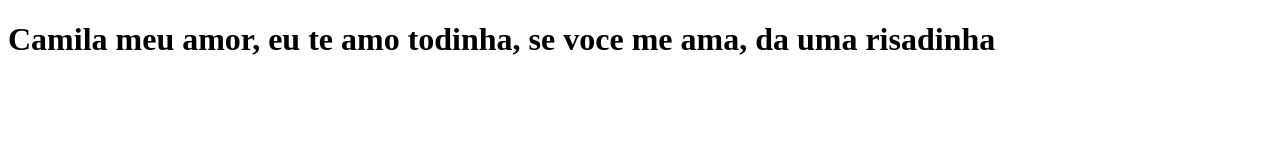
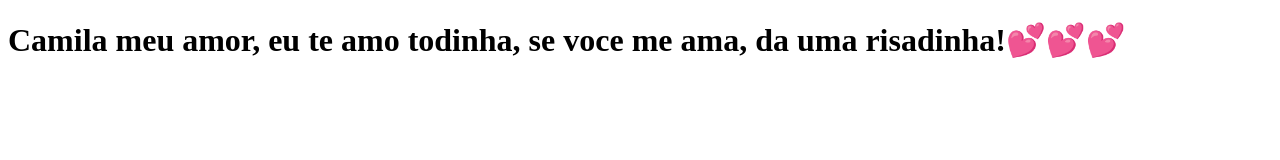
Before and after one commit to Anderson-Kolassa/surpresa, a plain HTML site: page index.html in a window 1280 px wide. Drawn offline with Linux system fonts and the light colour scheme.

Commit message:
adicionando emoji na frase

```diff
--- a/index.html
+++ b/index.html
@@ -6,6 +6,6 @@
     <title>Desafio do deschamps</title>
 </head>
 <body>
-    <h1> Camila meu amor, eu te amo todinha, se voce me ama, da uma risadinha</h1>
+    <h1> Camila meu amor, eu te amo todinha, se voce me ama, da uma risadinha!💕💕💕</h1>
 </body>
 </html>
```
